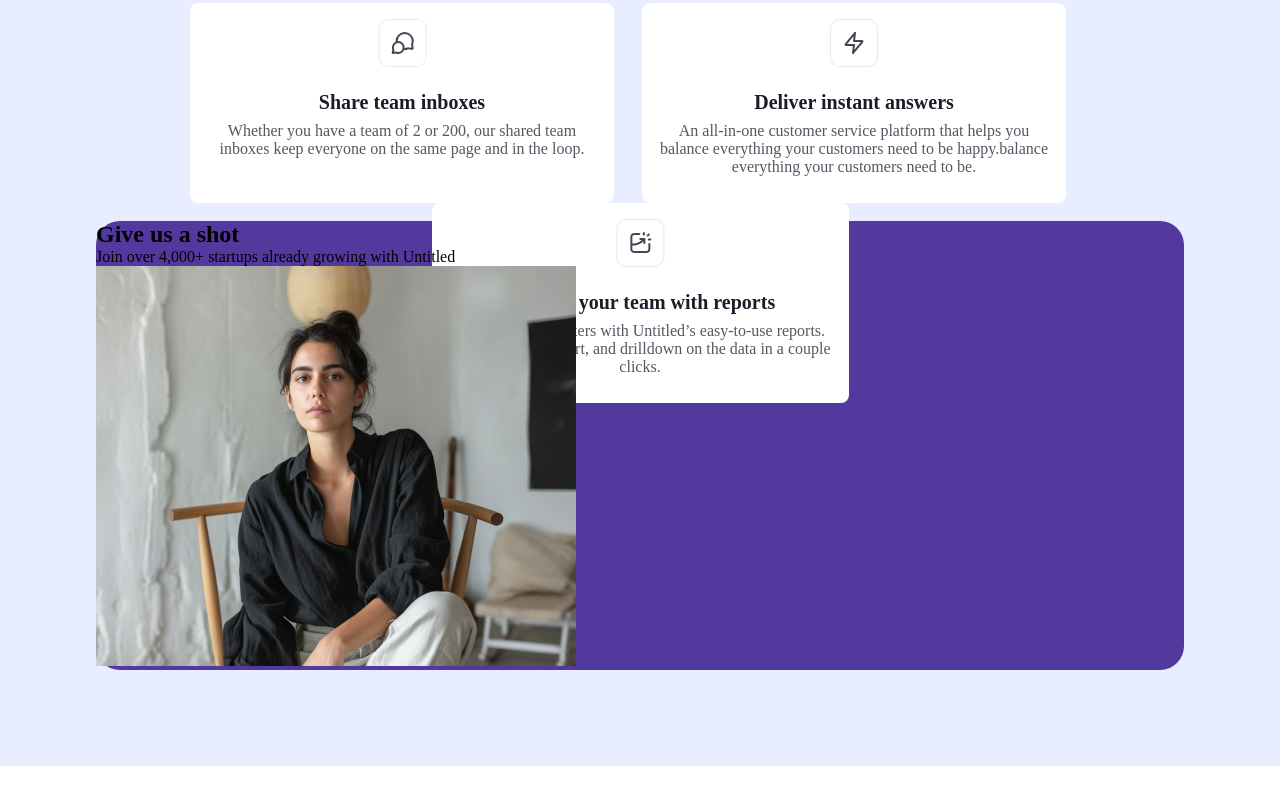
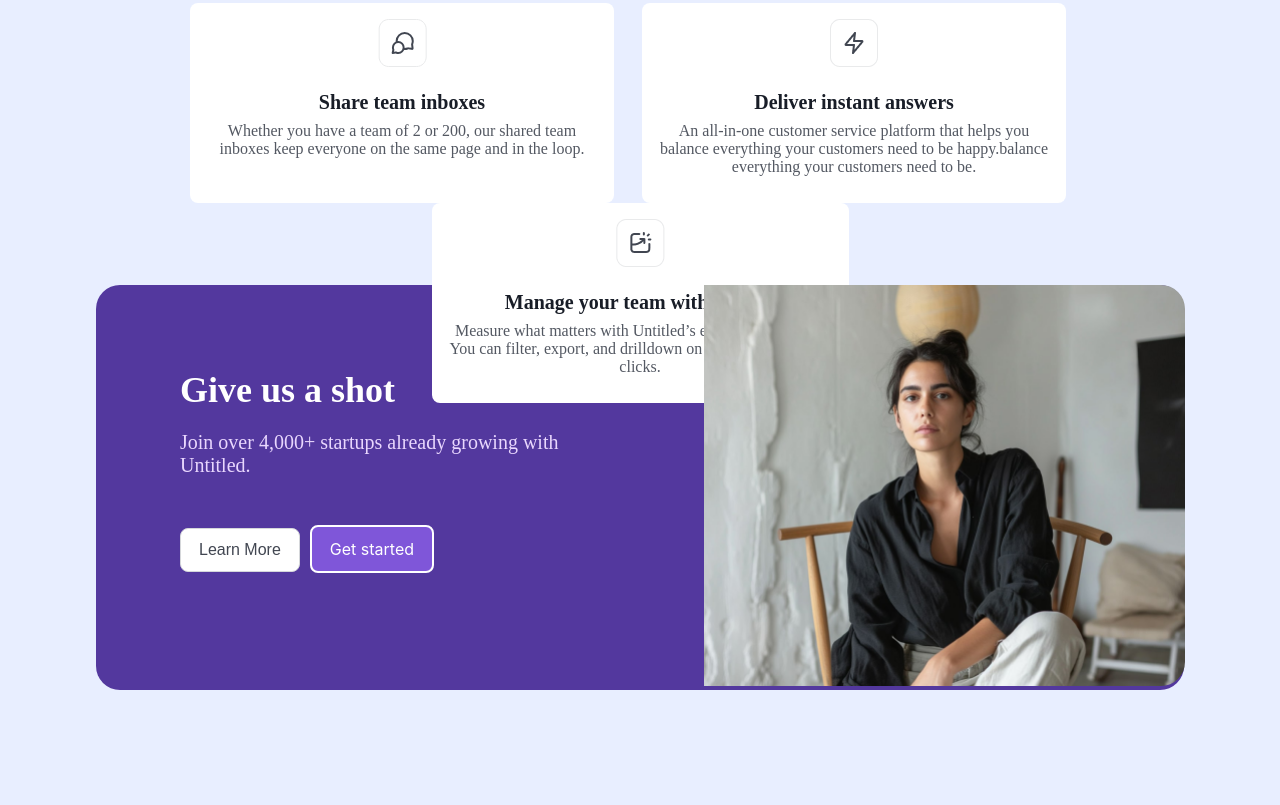
Before and after one commit to de9vdara/css2-9, a plain HTML site: page index.html in a window 1280 px wide. Shown: the part 1210-2015 px from the top of the page. Drawn offline with Linux system fonts and the light colour scheme.

Commit message:
gavasworeSAVIT

```diff
--- a/index.css
+++ b/index.css
@@ -153,10 +153,68 @@
     text-align: center;
     font-size: 16px;
 }
-#purpleFrame{
+
+#purpleFrame {
     border-radius: var(--radius-4xl, 24px);
-background: #53389E;
+    background: #53389E;
+    max-width: 1089px;
+    margin: auto;
+    margin-top: 64px;
+    margin-bottom: 660px;
 }
-#womenPicture img{
+#womenPicture img {
     text-align: right;
+    border-top-right-radius: 24px;
+    border-bottom-right-radius: 24px;
+    width: 481px;
 }
+
+#womenPicture {
+    max-width: 480px;
+    display: inline-block;
+    height: 400px;
+}
+
+#textAndButton {
+    display: inline-block;
+    width: 604px;
+    height: 400px;
+    vertical-align: top;
+    margin: auto;
+    padding: 84px;
+}
+
+#content h2 {
+    color: #FFF;
+    font-size: 36px;
+    margin-bottom: 20px;
+}
+
+#content p {
+    color: #E9D7FE;
+    font-size: 20px;
+    margin-bottom: 48px;
+}
+
+#learn {
+    border-radius: 8px;
+    border: 1px solid #D5D7DA;
+
+    background: #FFF;
+    padding: 12px 18px;
+    color: #414651;
+    font-size: 16px;
+}
+
+#starting {
+    border-radius: var(--radius-md, 8px);
+    border: 2px solid #FFF;
+
+    background: #7F56D9;
+    padding: 12px 18px;
+    margin-left: 6px;
+    color: #FFF;
+    font-family: var(--Font-family-font-family-body, Inter);
+    font-size: var(--Font-size-text-md, 16px);
+
+}
--- a/index.html
+++ b/index.html
@@ -38,9 +38,13 @@
             </div>
         </div>
         <div id="purpleFrame">
-            <div id="tekst">
-                <h2>Give us a shot</h2>
-                <p>Join over 4,000+ startups already growing with Untitled</p>
+            <div id="textAndButton">
+                <div id="content">
+                    <h2>Give us a shot</h2>
+                    <p>Join over 4,000+ startups already growing with Untitled.</p>
+                    <button id="learn">Learn More</button>
+                    <button id="starting">Get started</button>
+                </div>
             </div>
             <div id="womenPicture">
                 <img src="./images/Image (2).png" alt="ssccma"/>
```
